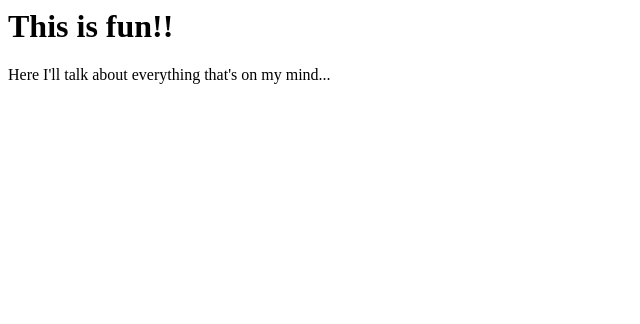
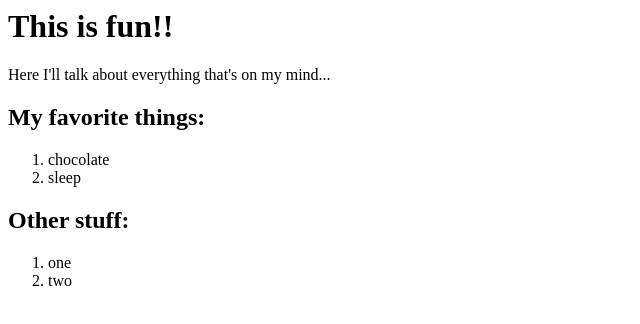
Before and after one commit to timsmith78/timsmith78.github.io, a plain HTML site: page index.html in a window 1280 px wide. Shown: the whole page, without its empty margins (0-640 px from the left). Drawn offline with Linux system fonts and the light colour scheme.

Commit message:
Update index.html

```diff
--- a/index.html
+++ b/index.html
@@ -5,5 +5,19 @@
   <body>
     <h1>This is fun!!</h1>
     <p>Here I'll talk about everything that's on my mind...</p>
+    <h2>
+      My favorite things:
+    </h2>
+    <ol>
+      <li>chocolate</li>
+      <li>sleep</li>
+    </ol>
+    <h2>
+      Other stuff:
+    </h2>
+    <ol>
+      <li>one</li>
+      <li>two</li>
+    </ol>
   </body>
 </html>
```
